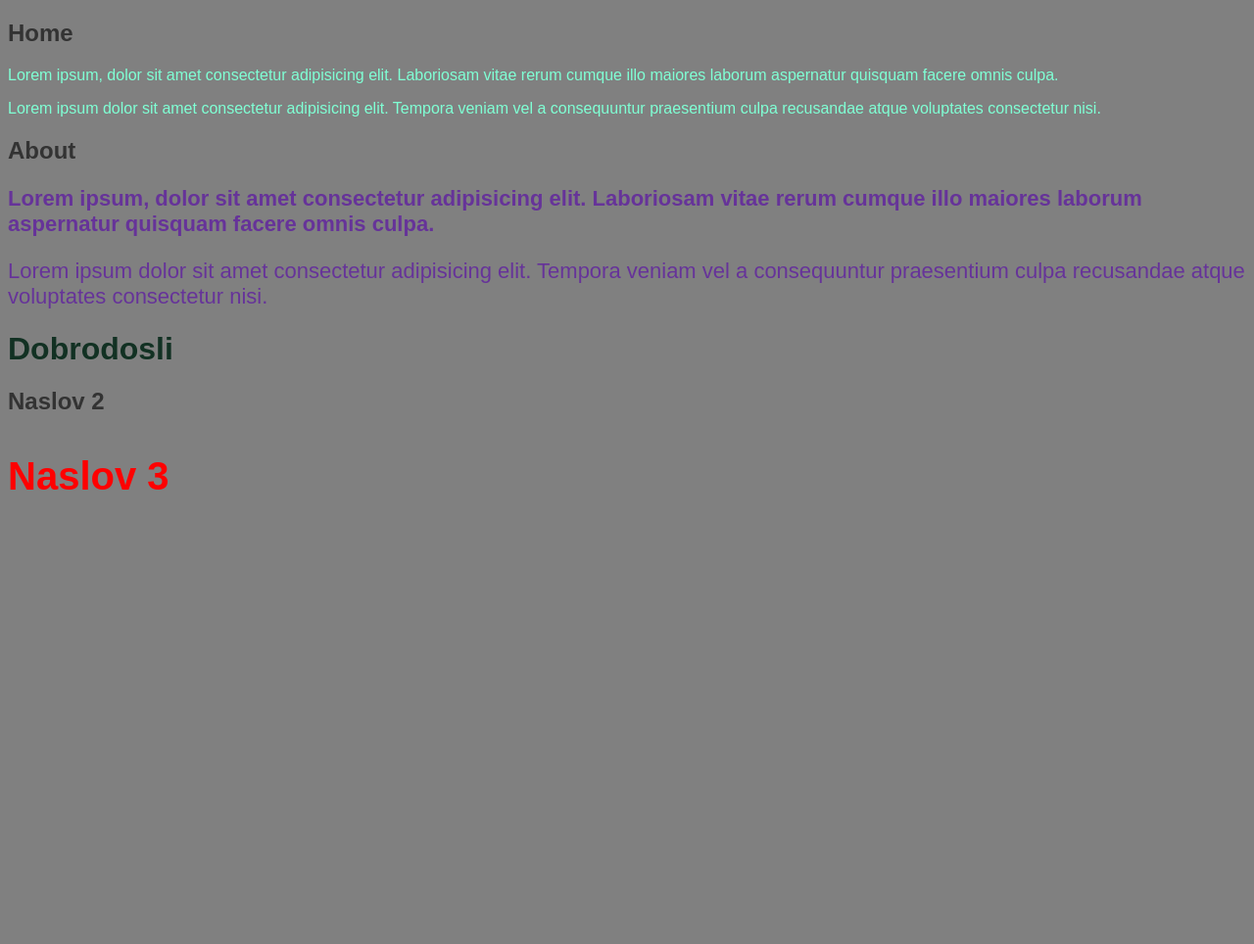
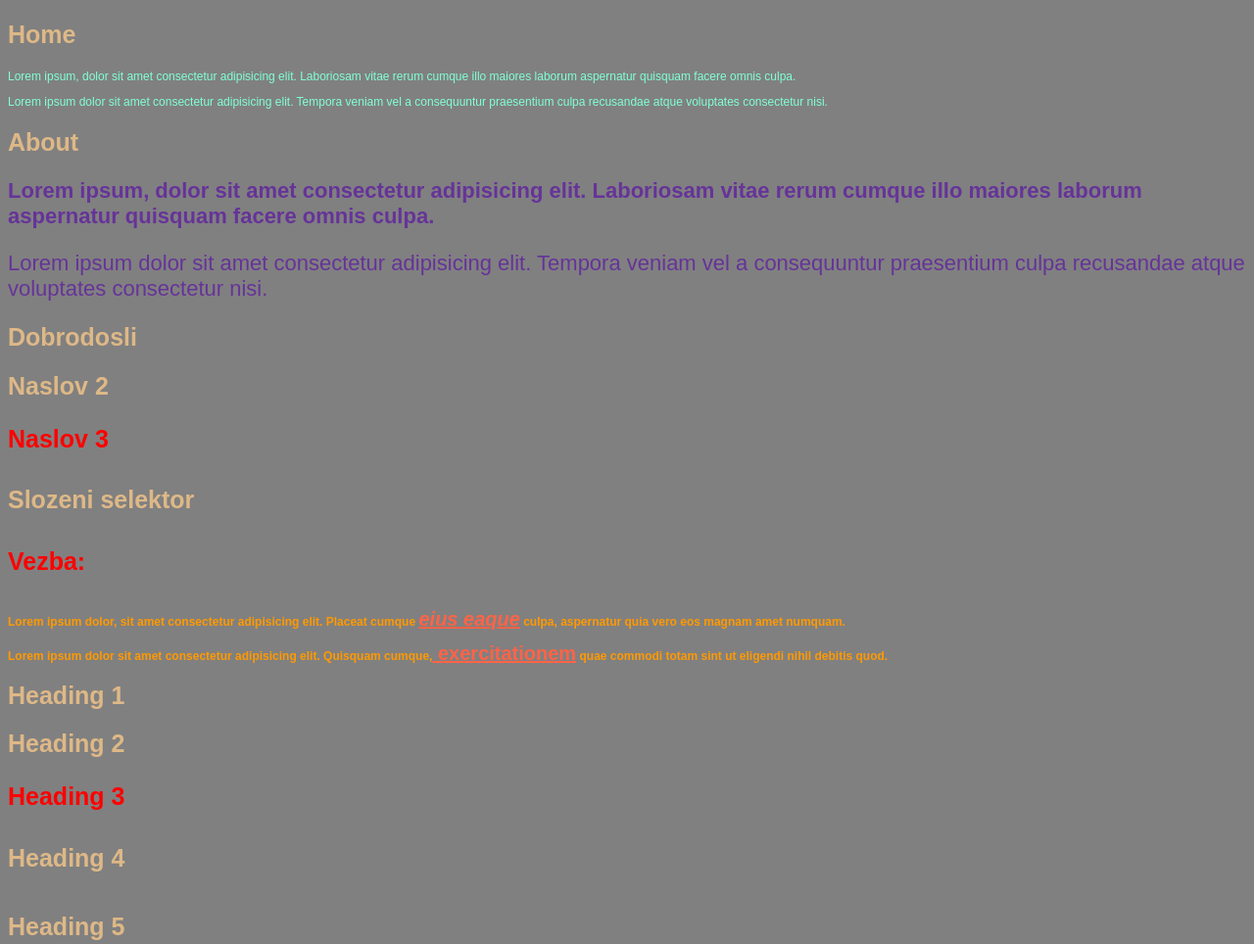
Before and after one commit to cvijander/osnove-css, a plain HTML site: page R.1 cas/index.html in a window 1280 px wide. Shown: the whole page at 98% size. Before the commit the page ends 800 px from the top, so only its background shows below. Drawn offline with Linux system fonts and the light colour scheme.

Commit message:
Slozeni i grupni tagovi

```diff
--- a/R.1 cas/index.html
+++ b/R.1 cas/index.html
@@ -32,5 +32,26 @@
     <h2>Naslov 2</h2>
     <h3 >Naslov 3</h3>
 
+    <h4>Slozeni selektor</h4>
+    <h4 id="heading-four">Vezba:</h4>
+
+    <div>
+        <p class="boldi">Lorem ipsum dolor, sit amet consectetur adipisicing elit. Placeat cumque <a href="#">eius eaque</a> culpa, aspernatur quia vero eos magnam amet numquam.</p>
+
+        <div class="boldi">
+            <p>Lorem ipsum dolor sit amet consectetur adipisicing elit. Quisquam cumque,<a href="#"> exercitationem</a> quae commodi totam sint ut eligendi nihil debitis quod.</p>
+        </div>
+    </div>
+
+    <h1>Heading 1</h1>
+        <h2>Heading 2</h2>
+    <h3>Heading 3</h3>
+    <h4>Heading 4</h4>
+    <h5>Heading 5</h5>
+
+
+
+
+
 </body>
 </html>
--- a/R.1 cas/main.css
+++ b/R.1 cas/main.css
@@ -36,3 +36,33 @@ p {
 .bold {
     font-weight: bold;
 }
+
+h4 {
+    color: green;
+}
+
+h4#heading-four{
+    color :red;
+}
+
+div p {
+    font-size: 12px;
+}
+
+.boldi {
+font-weight: bold;
+}
+
+div p a {
+    color: tomato;
+    font-size: 20px;
+}
+
+div p.boldi a {
+    font-style: italic;
+}
+
+h1, h2, h3, h4 ,h5 {
+    font-size: 25px;
+    color: burlywood;
+}
```
